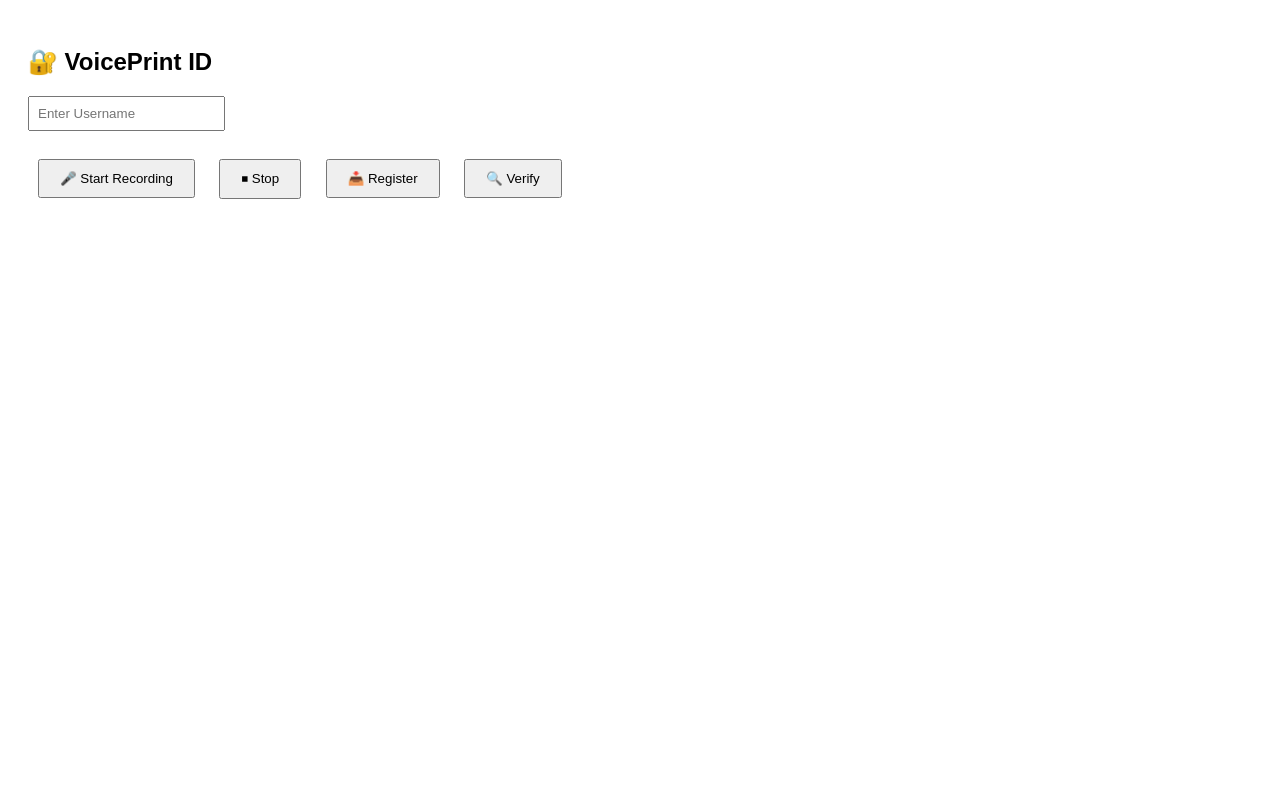
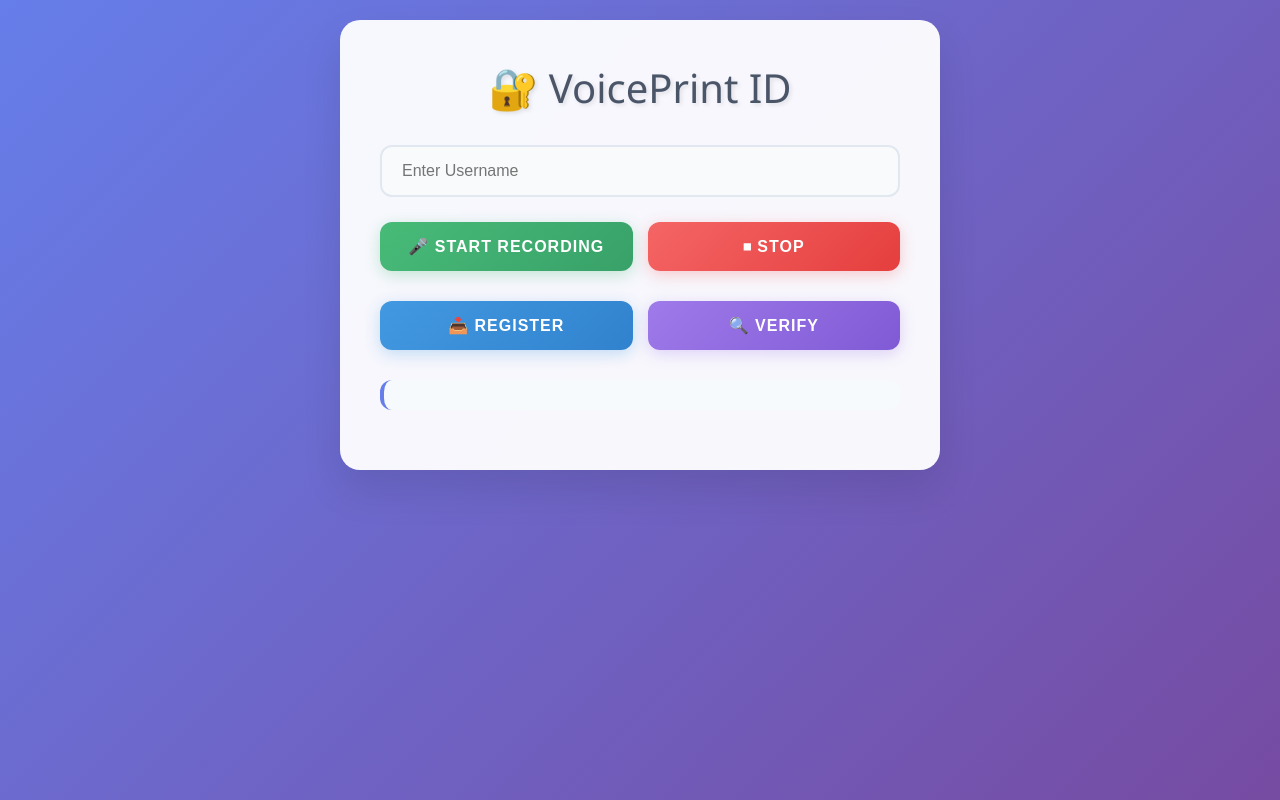
Before and after one commit to 117ABHISHEK/Voiceprint-id, a Flask app: page / in a window 1280 px wide. Run offline with Flask 3, Linux system fonts and the light colour scheme.

Commit message:
Assistant checkpoint: Add CSS file and update HTML structure
Assistant generated file changes:
- static/style.css: Create comprehensive CSS styling for VoicePrint ID
- templates/index.html: Update HTML to use external CSS file and improve structure
- main.py: Add static file serving for CSS, Add route for serving static files

---

User prompt:

just add css with new css file for index.html

Replit-Commit-Author: Assistant
Replit-Commit-Session-Id: c23f986e-680a-4345-ace0-359fbd100902

```diff
--- a/main.py
+++ b/main.py
@@ -1,4 +1,4 @@
-from flask import Flask, request, jsonify, render_template
+from flask import Flask, request, jsonify, render_template, send_from_directory
 from flask_cors import CORS
 import os, uuid, json, traceback
 import numpy as np
@@ -15,6 +15,12 @@ if not os.path.exists(DB_FILE):
     with open(DB_FILE, 'w') as f:
         json.dump({}, f)
 
+
+
+
+@app.route('/static/<path:filename>')
+def static_files(filename):
+    return send_from_directory('static', filename)
 
 def load_db():
     try:
--- /dev/null
+++ b/static/style.css
@@ -0,0 +1,235 @@
+
+/* Reset and base styles */
+* {
+  margin: 0;
+  padding: 0;
+  box-sizing: border-box;
+}
+
+body {
+  font-family: 'Segoe UI', Tahoma, Geneva, Verdana, sans-serif;
+  background: linear-gradient(135deg, #667eea 0%, #764ba2 100%);
+  min-height: 100vh;
+  padding: 20px;
+  color: #333;
+}
+
+/* Container */
+.container {
+  max-width: 600px;
+  margin: 0 auto;
+  background: rgba(255, 255, 255, 0.95);
+  border-radius: 20px;
+  padding: 40px;
+  box-shadow: 0 20px 40px rgba(0, 0, 0, 0.1);
+  backdrop-filter: blur(10px);
+}
+
+/* Header */
+h2 {
+  text-align: center;
+  color: #4a5568;
+  margin-bottom: 30px;
+  font-size: 2.5em;
+  font-weight: 300;
+  text-shadow: 2px 2px 4px rgba(0, 0, 0, 0.1);
+}
+
+/* Form elements */
+.form-group {
+  margin-bottom: 25px;
+}
+
+input[type="text"] {
+  width: 100%;
+  padding: 15px 20px;
+  border: 2px solid #e2e8f0;
+  border-radius: 12px;
+  font-size: 16px;
+  transition: all 0.3s ease;
+  background: #f8fafc;
+}
+
+input[type="text"]:focus {
+  outline: none;
+  border-color: #667eea;
+  background: white;
+  box-shadow: 0 0 0 3px rgba(102, 126, 234, 0.1);
+}
+
+/* Button container */
+.button-group {
+  display: grid;
+  grid-template-columns: 1fr 1fr;
+  gap: 15px;
+  margin-bottom: 30px;
+}
+
+.button-group.full-width {
+  grid-template-columns: 1fr;
+}
+
+/* Buttons */
+button {
+  padding: 15px 25px;
+  border: none;
+  border-radius: 12px;
+  font-size: 16px;
+  font-weight: 600;
+  cursor: pointer;
+  transition: all 0.3s ease;
+  text-transform: uppercase;
+  letter-spacing: 1px;
+  position: relative;
+  overflow: hidden;
+}
+
+button:before {
+  content: '';
+  position: absolute;
+  top: 0;
+  left: -100%;
+  width: 100%;
+  height: 100%;
+  background: linear-gradient(90deg, transparent, rgba(255, 255, 255, 0.2), transparent);
+  transition: left 0.5s;
+}
+
+button:hover:before {
+  left: 100%;
+}
+
+.btn-record {
+  background: linear-gradient(135deg, #48bb78, #38a169);
+  color: white;
+  box-shadow: 0 4px 15px rgba(72, 187, 120, 0.3);
+}
+
+.btn-record:hover {
+  transform: translateY(-2px);
+  box-shadow: 0 6px 20px rgba(72, 187, 120, 0.4);
+}
+
+.btn-stop {
+  background: linear-gradient(135deg, #f56565, #e53e3e);
+  color: white;
+  box-shadow: 0 4px 15px rgba(245, 101, 101, 0.3);
+}
+
+.btn-stop:hover {
+  transform: translateY(-2px);
+  box-shadow: 0 6px 20px rgba(245, 101, 101, 0.4);
+}
+
+.btn-register {
+  background: linear-gradient(135deg, #4299e1, #3182ce);
+  color: white;
+  box-shadow: 0 4px 15px rgba(66, 153, 225, 0.3);
+}
+
+.btn-register:hover {
+  transform: translateY(-2px);
+  box-shadow: 0 6px 20px rgba(66, 153, 225, 0.4);
+}
+
+.btn-verify {
+  background: linear-gradient(135deg, #9f7aea, #805ad5);
+  color: white;
+  box-shadow: 0 4px 15px rgba(159, 122, 234, 0.3);
+}
+
+.btn-verify:hover {
+  transform: translateY(-2px);
+  box-shadow: 0 6px 20px rgba(159, 122, 234, 0.4);
+}
+
+/* Status and output */
+#status {
+  text-align: center;
+  font-size: 18px;
+  font-weight: 600;
+  margin: 20px 0;
+  padding: 15px;
+  border-radius: 12px;
+  background: #f7fafc;
+  color: #4a5568;
+  border-left: 4px solid #667eea;
+}
+
+#output {
+  background: #1a202c;
+  color: #e2e8f0;
+  padding: 20px;
+  border-radius: 12px;
+  font-family: 'Courier New', monospace;
+  font-size: 14px;
+  line-height: 1.6;
+  white-space: pre-wrap;
+  max-height: 300px;
+  overflow-y: auto;
+  box-shadow: inset 0 2px 10px rgba(0, 0, 0, 0.1);
+}
+
+#output:empty {
+  display: none;
+}
+
+/* Recording indicator */
+.recording {
+  animation: pulse 1.5s infinite;
+}
+
+@keyframes pulse {
+  0% { opacity: 1; }
+  50% { opacity: 0.7; }
+  100% { opacity: 1; }
+}
+
+/* Responsive design */
+@media (max-width: 768px) {
+  .container {
+    margin: 10px;
+    padding: 25px;
+  }
+
+  h2 {
+    font-size: 2em;
+  }
+
+  .button-group {
+    grid-template-columns: 1fr;
+  }
+
+  button {
+    padding: 12px 20px;
+    font-size: 14px;
+  }
+}
+
+/* Success and error states */
+.success {
+  background: linear-gradient(135deg, #48bb78, #38a169) !important;
+  color: white !important;
+}
+
+.error {
+  background: linear-gradient(135deg, #f56565, #e53e3e) !important;
+  color: white !important;
+}
+
+/* Loading spinner */
+.loading {
+  display: inline-block;
+  width: 20px;
+  height: 20px;
+  border: 3px solid #f3f3f3;
+  border-top: 3px solid #667eea;
+  border-radius: 50%;
+  animation: spin 1s linear infinite;
+  margin-right: 10px;
+}
+
+@keyframes spin {
+  0% { transform: rotate(0deg); }
+  100% { transform: rotate(360deg); }
+}
--- a/templates/index.html
+++ b/templates/index.html
@@ -2,24 +2,31 @@
 <html>
 <head>
   <title>🔐 VoicePrint ID</title>
-  <style>
-    body { font-family: sans-serif; padding: 20px; }
-    button { margin: 10px; padding: 10px 20px; }
-    input { padding: 8px; }
-    #output { white-space: pre-wrap; margin-top: 20px; }
-  </style>
+  <meta charset="UTF-8">
+  <meta name="viewport" content="width=device-width, initial-scale=1.0">
+  <link rel="stylesheet" href="/static/style.css">
 </head>
 <body>
-  <h2>🔐 VoicePrint ID</h2>
-  <input type="text" id="username" placeholder="Enter Username" />
-  <br><br>
-  <button onclick="startRecording()">🎤 Start Recording</button>
-  <button onclick="stopRecording()">⏹ Stop</button>
-  <button onclick="sendToServer('register')">📥 Register</button>
-  <button onclick="sendToServer('verify')">🔍 Verify</button>
+  <div class="container">
+    <h2>🔐 VoicePrint ID</h2>
 
-  <p id="status"></p>
-  <pre id="output"></pre>
+    <div class="form-group">
+      <input type="text" id="username" placeholder="Enter Username" />
+    </div>
+
+    <div class="button-group">
+      <button class="btn-record" onclick="startRecording()">🎤 Start Recording</button>
+      <button class="btn-stop" onclick="stopRecording()">⏹ Stop</button>
+    </div>
+
+    <div class="button-group">
+      <button class="btn-register" onclick="sendToServer('register')">📥 Register</button>
+      <button class="btn-verify" onclick="sendToServer('verify')">🔍 Verify</button>
+    </div>
+
+    <p id="status"></p>
+    <pre id="output"></pre>
+  </div>
 
   <script>
     let mediaRecorder, audioChunks = [], audioBlob;
```
